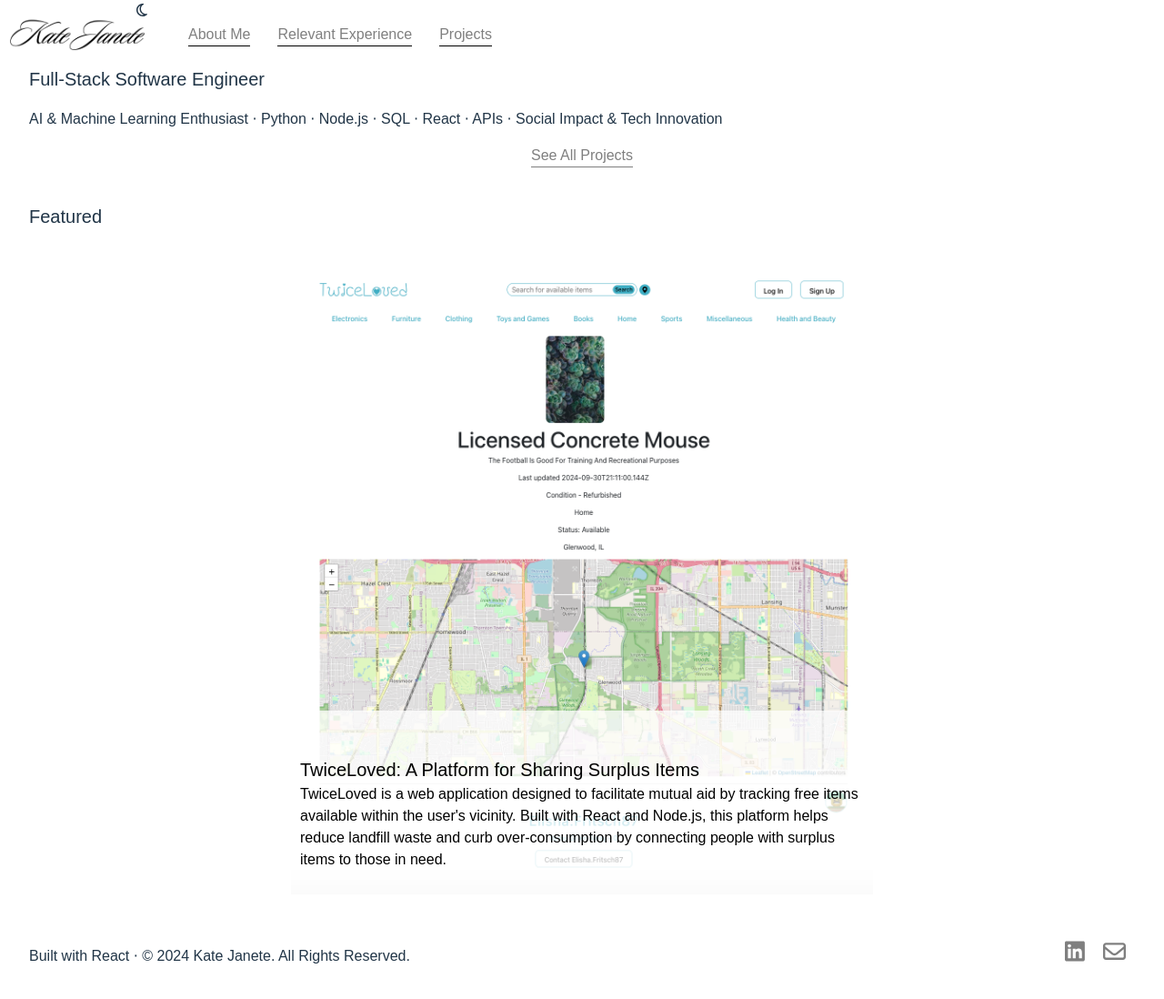
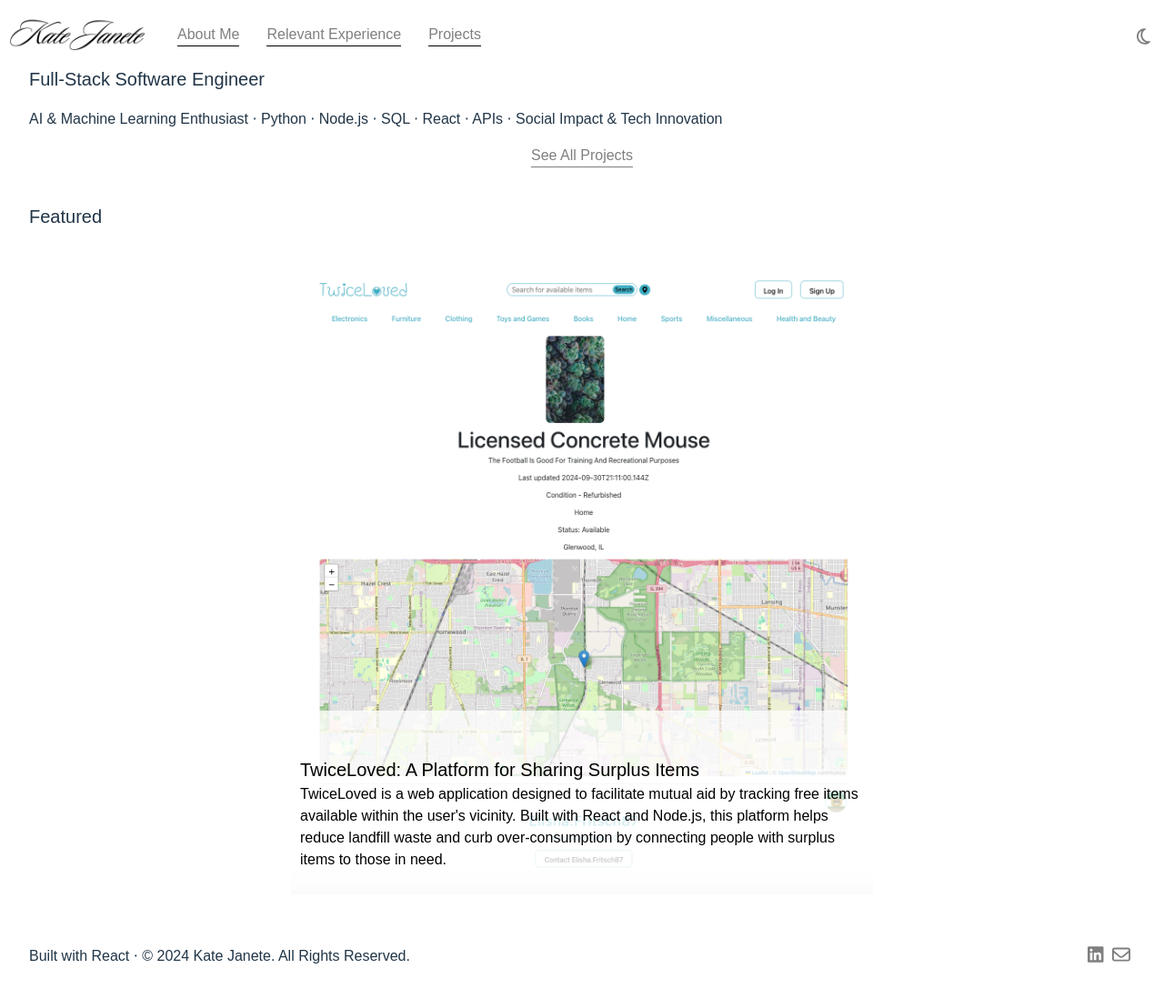
Before and after one commit to katiejnete/katejanete, a React (Vite) app: page / in a window 1280 px wide. Shown: the top 1098 px of the page at 91% size. Built offline with nearby package versions, Linux system fonts and the light colour scheme.

Commit message:
update styles for night mode

```diff
--- a/src/components/NavBar.jsx
+++ b/src/components/NavBar.jsx
@@ -4,39 +4,47 @@
 import NightModeContext from "../context/NightModeContext";
 import { NavLink } from "react-router-dom";
 import logo from "../assets/logo.png";
-import hamburger from "../assets/hamburger.png";
-import x from "../assets/x.png";
+import logoNight from "../assets/logo-night.png";
 import "../stylesheets/NavBar.css";
 import { faMoon } from "@fortawesome/free-regular-svg-icons";
+import { faBars } from "@fortawesome/free-solid-svg-icons";
+import { faX } from "@fortawesome/free-solid-svg-icons";
 
 const NavBar = () => {
-  const {isOpen, toggleMenu, hideMenu, isModalOpen} = useContext(ModalContext);
-  const {nightMode, setNightMode} = useContext(NightModeContext);
+  const { isOpen, toggleMenu, hideMenu, isModalOpen } =
+    useContext(ModalContext);
+  const { nightMode, setNightMode } = useContext(NightModeContext);
   const handleNightMode = () => setNightMode(!nightMode);
 
   return (
     <nav className={`navbar ${isModalOpen ? "modal-open" : ""}`}>
       <NavLink onClick={hideMenu} to="/">
-        <img className="navbar-logo" src={logo} alt="Kate Janete Logo" />
+        <img className="navbar-logo" src={nightMode ? logoNight : logo} alt="Kate Janete Logo" />
       </NavLink>
 
-      <div className="navbar-night" onClick={handleNightMode}>
-        <FontAwesomeIcon icon={faMoon}/>
+      <div className="navbar-moon" onClick={handleNightMode}>
+        <FontAwesomeIcon icon={faMoon} />
       </div>
 
       <div className="navbar-hamburger" onClick={toggleMenu}>
-        <img src={isOpen ? x : hamburger} alt="hamburger menu toggle" />
+        {isOpen ? <FontAwesomeIcon icon={faX}/> : <FontAwesomeIcon icon={faBars}/>}
       </div>
 
       <ul className={`navbar-links ${isOpen ? "open" : ""}`}>
         <li>
-          <NavLink onClick={hideMenu} to="/about">About Me</NavLink>
+          <NavLink onClick={hideMenu} to="/about">
+            About Me
+          </NavLink>
         </li>
         <li>
-          <NavLink onClick={hideMenu} to="/experience">Relevant Experience</NavLink>
+          <NavLink onClick={hideMenu} to="/experience">
+            Relevant Experience
+          </NavLink>
         </li>
         <li>
-          <NavLink onClick={hideMenu} to="/projects">Projects</NavLink>{" "}
+          <NavLink onClick={hideMenu} to="/projects">
+            Projects
+          </NavLink>{" "}
         </li>
         {/* <NavLink to="/playground">Playground</NavLink> */}
       </ul>
--- a/src/main.jsx
+++ b/src/main.jsx
@@ -9,16 +9,17 @@
   const [nightMode, setNightMode] = useState(false);
 
   useEffect(() => {
-    document.getElementById("root").className = nightMode ? "night" : "day";
-  }, [nightMode])
+    document.getElementById("root").className = nightMode ? "night" : "";
+    document.body.className = nightMode ? "night" : "";
+  }, [nightMode]);
 
   return (
-    <NightModeContext.Provider value={{nightMode, setNightMode}}>
-    <StrictMode>
-      <BrowserRouter>
-        <App />
-      </BrowserRouter>
-    </StrictMode>
+    <NightModeContext.Provider value={{ nightMode, setNightMode }}>
+      <StrictMode>
+        <BrowserRouter>
+          <App />
+        </BrowserRouter>
+      </StrictMode>
     </NightModeContext.Provider>
   );
 };
--- a/src/stylesheets/App.css
+++ b/src/stylesheets/App.css
@@ -50,10 +50,11 @@
 
 .app-social-icons {
   display: flex;
+  align-items: center;
 }
 
 .app-social-icon {
-  margin: 10px;
+  margin: 5px;
   color: rgba(0, 0, 0, 0.5);
 }
 
@@ -62,10 +63,14 @@
 }
 
 .app-icon-large {
-  font-size: 25px;
+  font-size: 20px;
 }
 
 .app.open {
   position: fixed;
   margin-right: 30px;
 }
+
+#root.night .app.open {
+  background-color: black;
+}
--- a/src/stylesheets/NavBar.css
+++ b/src/stylesheets/NavBar.css
@@ -19,9 +19,28 @@
     position: absolute;
 }
 
+.navbar-hamburger, .navbar-moon {
+    color: rgba(0, 0, 0, 0.5);
+    font-size: 20px;
+}
+
+.navbar-hamburger:hover, .navbar-moon:hover {
+    color: black;
+}
+
 .navbar-hamburger {
     top: 25px;
     left: 15px;
+    cursor: pointer;
+    transition: color 0.3s ease;
+}
+
+#root.night .navbar-hamburger, #root.night .navbar-moon {
+    color: #8a8a8a;
+}
+
+#root.night .navbar-hamburger:hover, #root.night .navbar-moon:hover {
+    color: #acacac;
 }
 
 .navbar-hamburger img {
@@ -53,6 +72,26 @@
     transform: translateY(100%);
     position: fixed;
     z-index: 2;
+}
+
+#root.night .navbar {
+    background-color: black;
+}
+
+#root.night .navbar-links {
+    background-color: black;
+}
+
+#root.night .navbar-links a::after {
+    background-color: #8a8a8a;
+}
+
+.navbar-moon {
+    cursor: pointer;
+    position: absolute;
+    top: 25px;
+    right: 15px;
+    transition: color 0.3s ease;
 }
 
 .navbar-links.open, .navbar-links.open li {
--- a/src/stylesheets/ProjectImage.css
+++ b/src/stylesheets/ProjectImage.css
@@ -1,3 +1,12 @@
+#root.night .project-image-overlay, #root.night .project-image-button {
+    background-color: black;
+    color: #8a8a8a;
+}
+
+#root.night .project-image-button:hover {
+    color: #acacac;
+}
+
 .project-image-overlay {
     position: fixed;
     background-color: #8a8a8a;
--- a/src/stylesheets/index.css
+++ b/src/stylesheets/index.css
@@ -13,9 +13,47 @@
   -moz-osx-font-smoothing: grayscale;
 }
 
+.night {
+  color: #8a8a8a;
+  background-color: black;
+}
+
 #root.night {
   color: #8a8a8a;
   background-color: black;
+}
+
+#root.night a {
+  color: #8a8a8a;
+  background-color: black;
+  transition: color 0.3s ease;
+}
+
+#root.night a:hover {
+  color: #acacac;
+}
+
+#root.night .app-link {
+  color: #8a8a8a;
+}
+
+#root.night .app-link::after {
+  content: "";
+  position: absolute;
+  bottom: -5px;
+  left: 0;
+  width: 100%;
+  height: 1px;
+  background-color: #8a8a8a;
+  transition: background-color 0.3s ease;
+}
+
+#root.night .app-link:hover {
+  color: #acacac;
+}
+
+#root.night .app-link:hover::after {
+  background-color: #acacac;
 }
 
 a {
```
Also changed, not shown: src/assets/hamburger.png (deleted), src/assets/logo-night.png (added).
